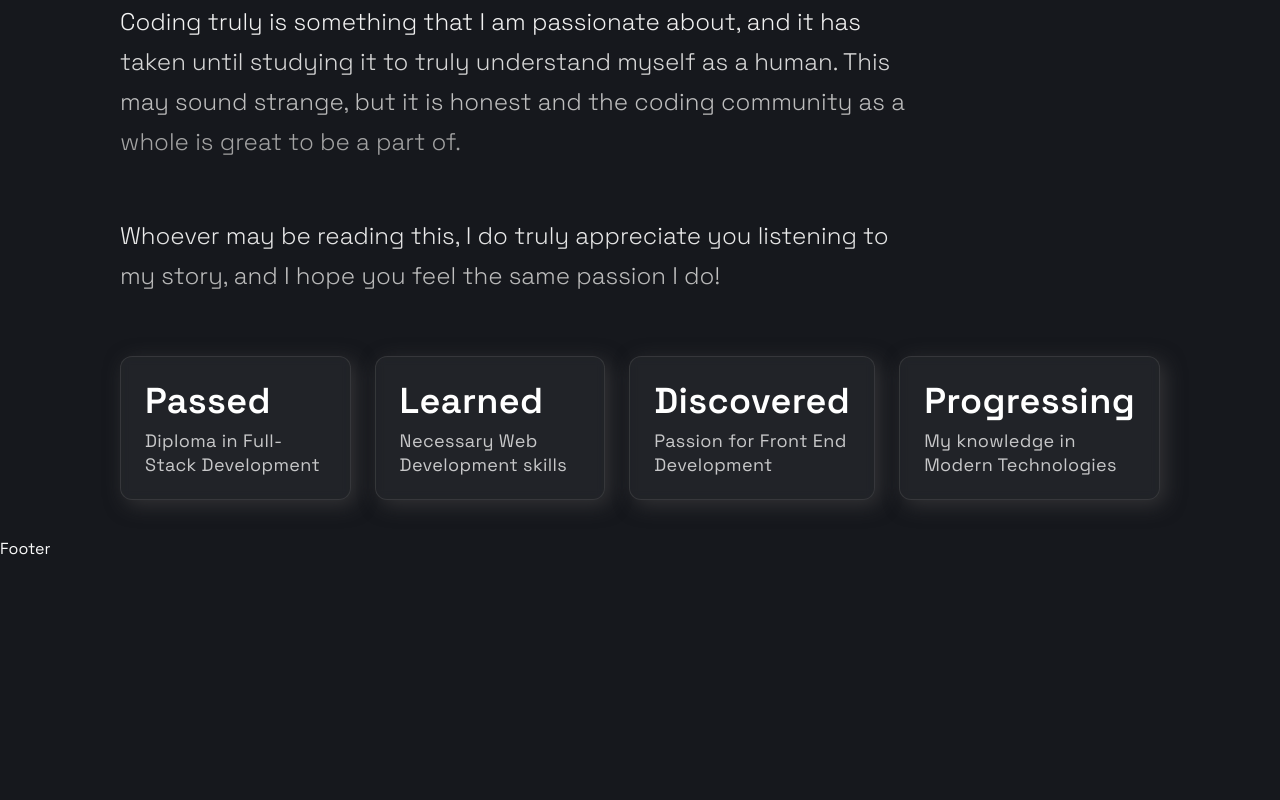
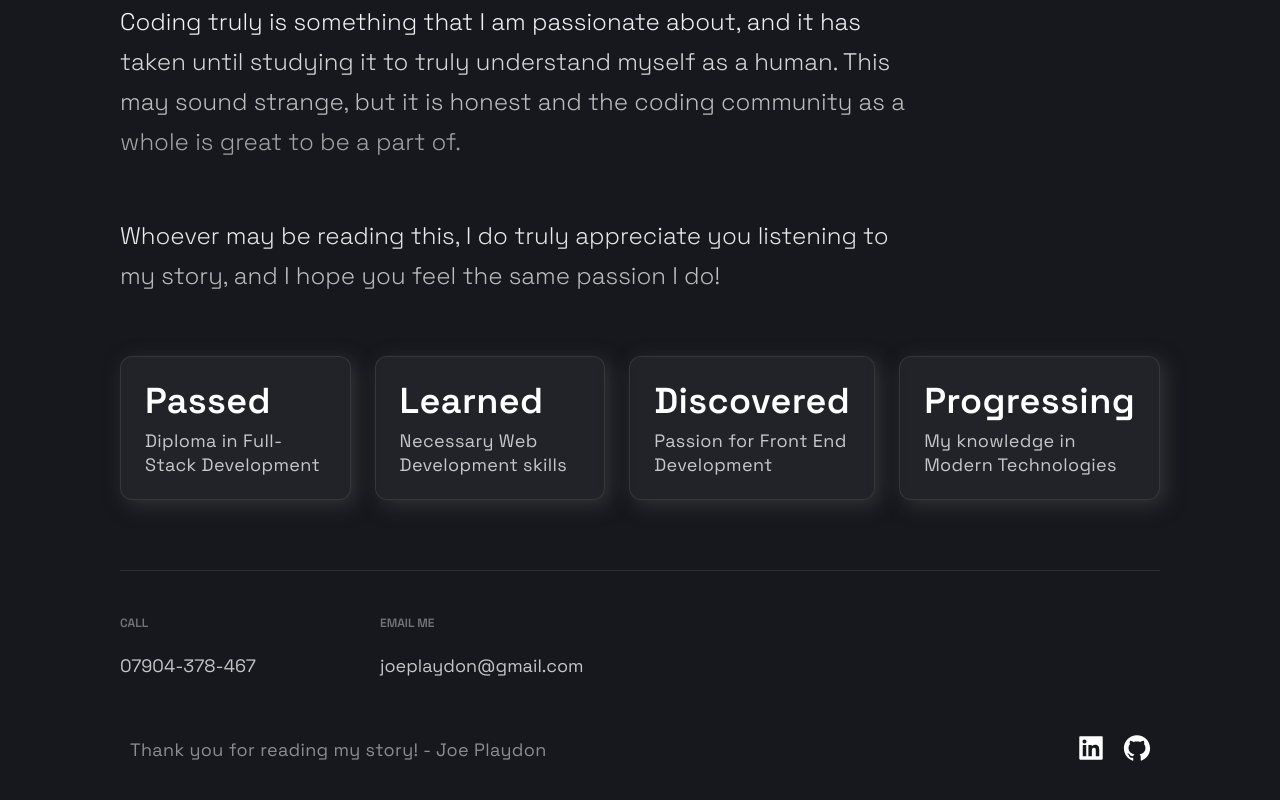
Before and after one commit to bodthegod/portfolio_website, a Next.js app: page / in a window 1280 px wide. Shown: the part 4242-5042 px from the top of the page. Before the commit the page ends 4801 px from the top, so only its background shows below. Built offline with nearby package versions, Linux system fonts and the light colour scheme.

Commit message:
Finalise: Footer content

```diff
--- a/src/components/Footer/Footer.js
+++ b/src/components/Footer/Footer.js
@@ -1,14 +1,49 @@
-import React from 'react';
-import { AiFillGithub, AiFillInstagram, AiFillLinkedin } from 'react-icons/ai';
+import React from "react";
+import { AiFillGithub, AiFillInstagram, AiFillLinkedin } from "react-icons/ai";
 
-import { SocialIcons } from '../Header/HeaderStyles';
-import { CompanyContainer, FooterWrapper, LinkColumn, LinkItem, LinkList, LinkTitle, Slogan, SocialContainer, SocialIconsContainer } from './FooterStyles';
+import { SocialIcons } from "../Header/HeaderStyles";
+import {
+  CompanyContainer,
+  FooterWrapper,
+  LinkColumn,
+  LinkItem,
+  LinkList,
+  LinkTitle,
+  Slogan,
+  SocialContainer,
+  SocialIconsContainer,
+} from "./FooterStyles";
 
 const Footer = () => {
   return (
-    <div>
-      Footer
-    </div>
+    <FooterWrapper>
+      <LinkList>
+        <LinkColumn>
+          <LinkTitle>Call</LinkTitle>
+          <LinkItem href="tel:07904-378-467">07904-378-467</LinkItem>
+        </LinkColumn>
+        <LinkColumn>
+          <LinkTitle>Email Me</LinkTitle>
+          <LinkItem href="mailto:joeplaydon@gmail.com">
+            joeplaydon@gmail.com
+          </LinkItem>
+        </LinkColumn>
+      </LinkList>
+      <SocialIconsContainer>
+        <CompanyContainer>
+          <Slogan>Thank you for reading my story! - Joe Playdon</Slogan>
+        </CompanyContainer>
+        <SocialContainer>
+
+        <SocialIcons href="https://www.linkedin.com/in/joe-playdon-882a58231/">
+          <AiFillLinkedin size="3rem" />
+        </SocialIcons>
+        <SocialIcons href="https://github.com/bodthegod">
+          <AiFillGithub size="3rem" />
+        </SocialIcons>
+        </SocialContainer>
+      </SocialIconsContainer>
+    </FooterWrapper>
   );
 };
 
```
